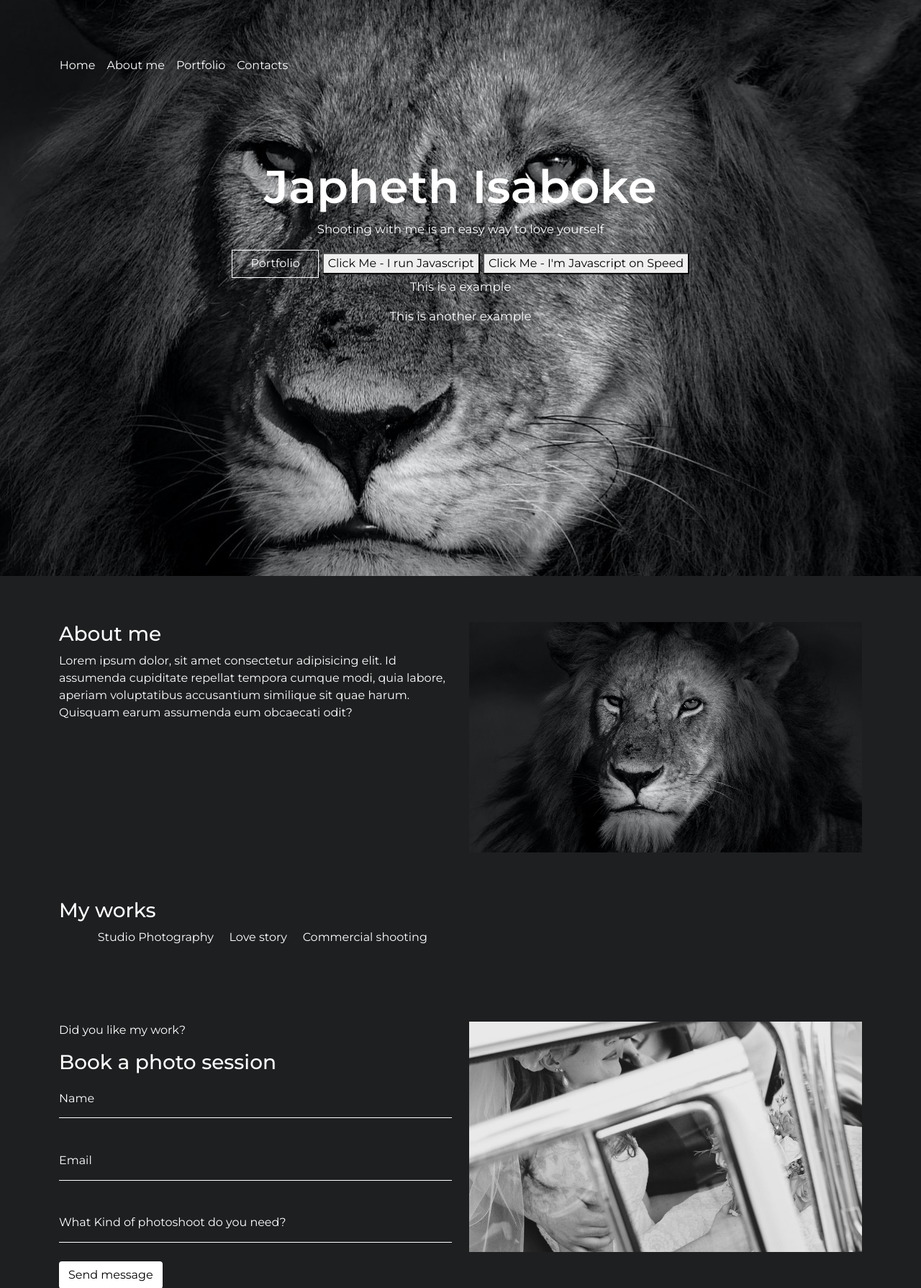
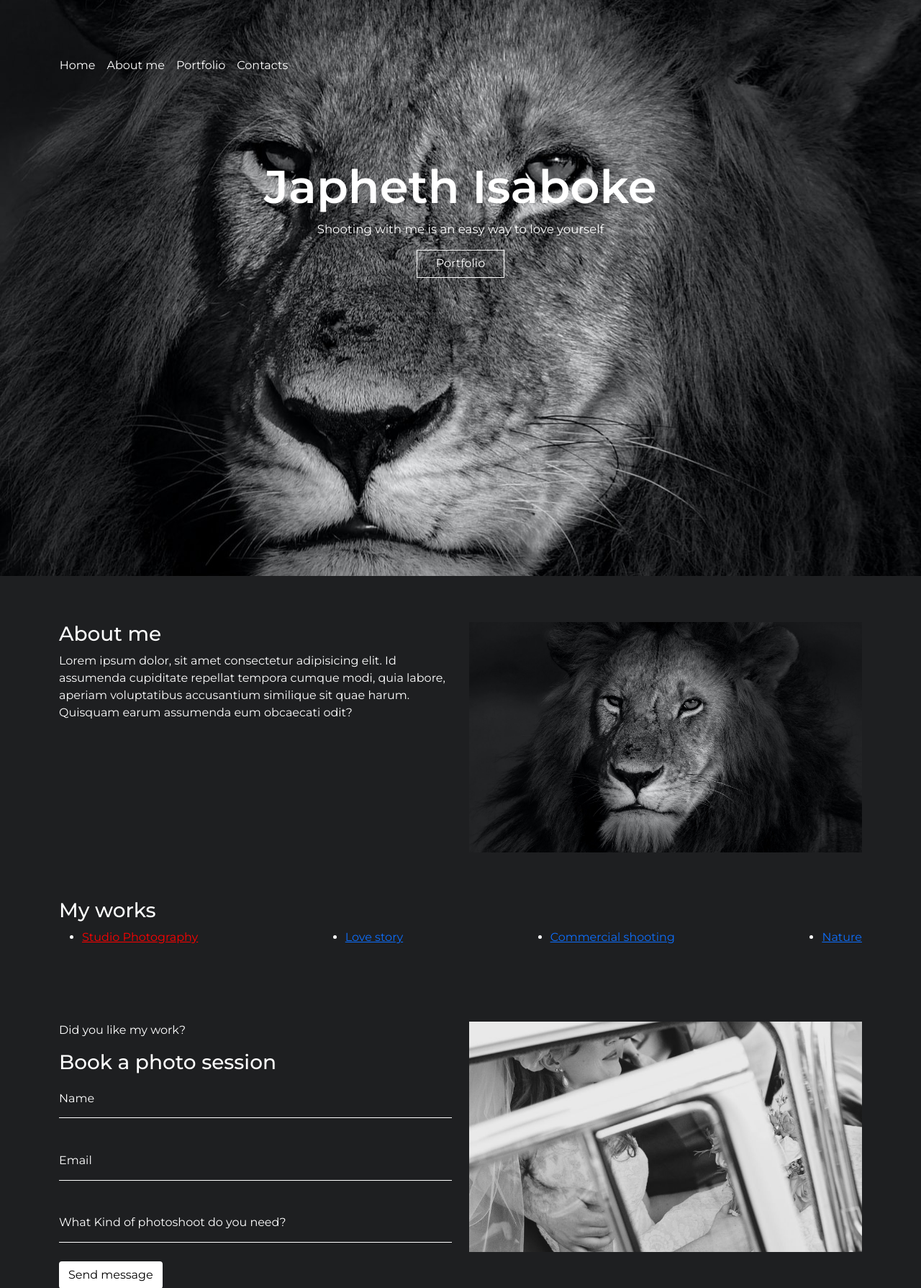
Before and after one commit to JoyChristine/myphotos, a Django app: page / in a window 1280 px wide. Shown: the top 1789 px of the page at 72% size. Run offline with Django 4.2, Linux system fonts and the light colour scheme; tables that the repository leaves empty hold one stand-in row (values such as "Sample post").

Commit message:
add works tabs

```diff
--- a/photos/templates/all/index.html
+++ b/photos/templates/all/index.html
@@ -67,14 +67,7 @@
           <h1>Japheth Isaboke</h1>
           <p>Shooting with me is an easy way to love yourself</p>
           <button id="portfolio" href="#portfolio">Portfolio</button>
-          <button onClick="alert('You clicked the button using Javascript.');">
-            Click Me - I run Javascript
-     </button>
-          <button id="about-btn"> Click Me - I'm Javascript on Speed</button>
 
-<p>This is a example</p>
-
-<p>This is another example</p>
         </div>
 
       </header>
@@ -105,18 +98,46 @@
 
         <div class="row">
           <h3>My works</h3>
-          <div id="works">
+          <div id="tabs-container">
+            <ul class="tabs-menu" id="tabs-menu">
+              <li class="current"><a href="#tab-1">Studio Photography</a></li>
+              <li><a href="#tab-2">Love story</a></li>
+              <li><a href="#tab-3">Commercial shooting</a></li>
+              <li><a href="#tab-4">Nature</a></li>
+            </ul>
+            <div class="tab">
+              <div id="tab-1" class="tab-content" id="tab-content">
+
+                <div class="column">
+                  {%for image in images%}
+                  <img src="{{image.image.url}}" class="img-fluid" alt="">
+                  {%endfor%}
+                </div>
+
+              </div>
+              <div id="tab-2" class="tab-content">
+                <div class="column">
+                  {%for image in images%}
+                  <img src="{{image.image.url}}" class="img-fluid" alt="">
+                  {%endfor%}
+                </div>
+              </div>
+              <div id="tab-3" class="tab-content">tab 3 content</div>
+              <div id="tab-4" class="tab-content">tab 4 content</div>
+            </div>
+          </div>
+          <!-- <div id="works">
             <ul>
-              <li>Studio Photography</li>
-              <li>Love story</li>
-              <li>Commercial shooting</li>
+              <li></li>
+              <li></li>
+              <li></li>
             </ul>
           </div>
           {%for image in images%}
           <div class="column">
             <img src="{{image.image.url}}" class="img-fluid" alt="">
           </div>
-          {%endfor%}
+          {%endfor%} -->
           <!-- <div class="column">
 
 
@@ -201,24 +222,7 @@
         </div>
       </div>
     </div>
-    <div id="tabs-container">
-      <ul class="tabs-menu">
-        <li class="current"><a href="#tab-1">Tab 1</a></li>
-        <li><a href="#tab-2">Tab 2</a></li>
-        <li><a href="#tab-3">Tab 3</a></li>
-        <li><a href="#tab-4">Tab 4</a></li>
-      </ul>
-      <div class="tab">
-        <div id="tab-1" class="tab-content">
-        <img src="https://imgs.search.brave.com/t-xNkIpFXPRWrWWt_BGkEFOTbGj70Hn1hzl--lBtyyc/rs:fit:713:225:1/g:ce/aHR0cHM6Ly90c2U0/Lm1tLmJpbmcubmV0/L3RoP2lkPU9JUC5I/TTY2NGd0ZGJIVmtP/WHZXRzRYM0xBSGFF/NyZwaWQ9QXBp">
-        </div>
-        <div id="tab-2" class="tab-content">
-        <img src="https://imgs.search.brave.com/zcpgp4uZab4jEye2ooeByD_E3Kh9g_TykQAV61kJUKA/rs:fit:475:225:1/g:ce/aHR0cHM6Ly90c2Uy/Lm1tLmJpbmcubmV0/L3RoP2lkPU9JUC5Y/VE9uZmxWY2JrUDFp/SkZ2OEUzM1F3SGFI/WiZwaWQ9QXBp">
-        </div>
-        <div id="tab-3" class="tab-content">tab 3 content</div>
-        <div id="tab-4" class="tab-content">tab 4 content</div>
-      </div>
-    </div>
+
     <footer id="footer">
       <div class="container">
         <div class="row">
```
